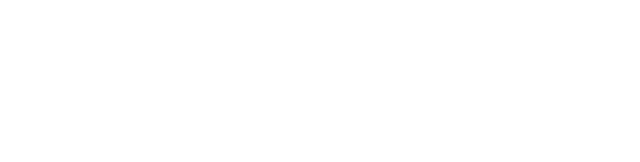
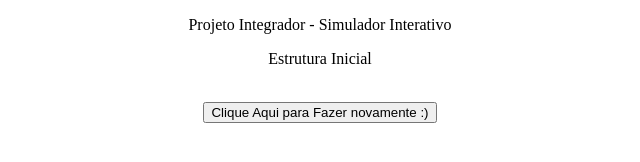
Before and after one commit to CoderHouseJS-egw/entrega04-44260-daikawa, a plain HTML site: page index.html in a window 1280 px wide. Shown: the whole page, without its empty margins (320-960 px from the left). Drawn offline with Linux system fonts and the light colour scheme.

Commit message:
chore: adiciona código HTML inicial

```diff
--- a/index.html
+++ b/index.html
@@ -4,9 +4,17 @@
     <meta charset="UTF-8">
     <meta http-equiv="X-UA-Compatible" content="IE=edge">
     <meta name="viewport" content="width=device-width, initial-scale=1.0">
+    <script src='main.js'></script>
     <title>Document</title>
 </head>
 <body>
-
+    <div style="text-align:center">
+        <p>Projeto Integrador - Simulador Interativo</p>
+        <p>Estrutura Inicial</p>
+        <br />
+        <button type="button" onClick="recarregarAPagina(true)">
+            Clique Aqui para Fazer novamente :)
+        </button>
+    </div>
 </body>
 </html>
```
